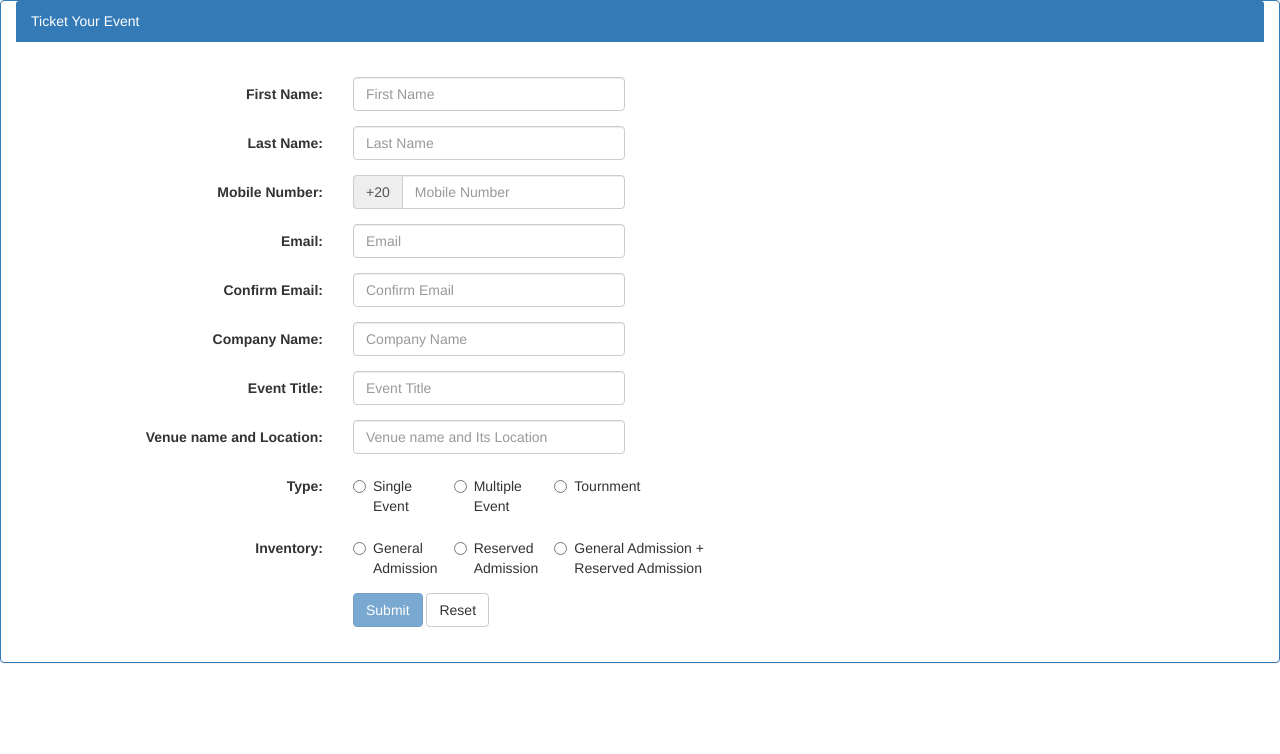
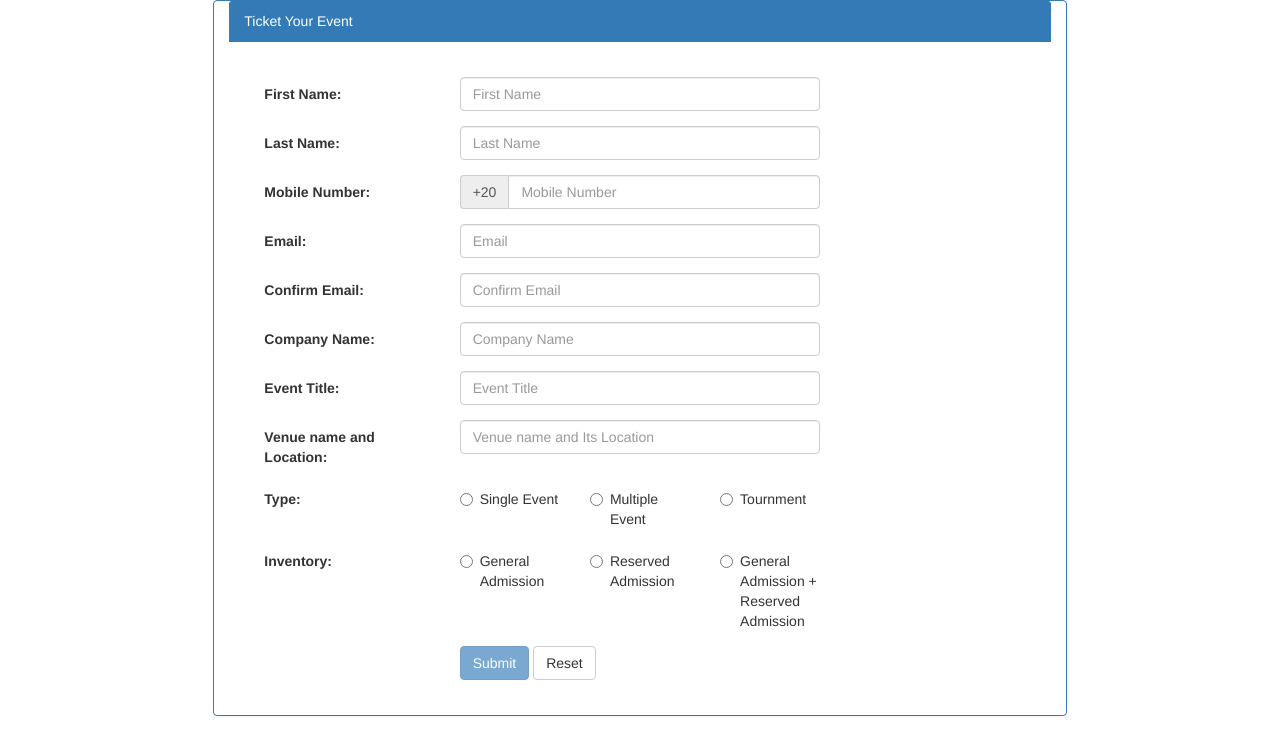
Before and after one commit to haleem112/TicketingProject, a plain HTML site: page index.html in a window 1280 px wide. Drawn offline with nearby package versions, Linux system fonts and the light colour scheme.

Commit message:
first phase

```diff
--- a/index.html
+++ b/index.html
@@ -32,15 +32,15 @@
 			margin : 0 ;
 			padding:  0 ;
 		}
-		.control-label{
+		.form-horizontal .control-label{
 			/* text-align:right; */
-			text-align:right;
+			text-align:left;
 		}
 		</style>
 		<!-- ~~~~~~~~~~~~~~~~~~~~~~~~~~~~~~~~~~~~~~~~~~~~~~~~~~~~~~~~~~~~~~~~~~~~~~~~~~~~~~~~~~~~~~~~ -->
 	</head>
 	<body ng-controller="mainCtrl">
-		<div class="panel panel-primary col-md-12">
+		<div class="panel panel-primary col-md-8 col-md-offset-2">
 
 			<!-- Default panel contents -->
 			<div class="panel-heading">Ticket Your Event</div>
@@ -49,7 +49,7 @@
 					<form class="form-horizontal" role="form" name="form">
 						<div class="form-group">
 							<label class="control-label col-xs-3" for="fname">First Name:</label>
-							<div class="col-xs-3">
+							<div class="col-xs-6">
 								<input type="text" class="form-control" id="fname" placeholder="First Name" ng-model="customer.firstName.value" required>
 								<span id="helpBlock" class="help-block error" ng-show = "customer.firstName.error.bool "><div class = "alert alert-danger">{{customer.firstName.error.length_msg}} {{customer.firstName.error.nameregex_msg}}</div></span>
 							</div>
@@ -57,7 +57,7 @@
 						<!-- ~~~~~~~~~~~~~~~~~~~~~~~~~~~~~~~~~~~~~~~~~~~~~~~~~~~~~~~~~~~~~~~~~~~~~~~~~~~~~~~~~~~~~~~~ -->
 						<div class="form-group">
 							<label class="control-label col-xs-3" for="lname">Last Name:</label>
-							<div class="col-xs-3">
+							<div class="col-xs-6">
 								<input type="text" class="form-control" id="lname" placeholder="Last Name" ng-model="customer.lastName.value" required>
 								<span id="helpBlock" class="help-block error" ng-show = "customer.lastName.error.bool "><div class = "alert alert-danger">{{customer.lastName.error.length_msg}} {{customer.lastName.error.nameregex_msg}}</div></span>
 							</div>
@@ -66,7 +66,7 @@
 
 						<div class="form-group">
 							<label class="control-label col-xs-3" for="mob">Mobile Number:</label>
-							<div class="col-xs-3">
+							<div class="col-xs-6">
 								<div class="input-group">
                              <div class="input-group-addon">+20</div>
 								<input type="text" class="form-control" id="mob" placeholder="Mobile Number" ng-model="customer.mobileNumber.value"  required>
@@ -78,7 +78,7 @@
 						<!-- ~~~~~~~~~~~~~~~~~~~~~~~~~~~~~~~~~~~~~~~~~~~~~~~~~~~~~~~~~~~~~~~~~~~~~~~~~~~~~~~~~~~~~~~~ -->
 						<div class="form-group">
 							<label class="control-label col-xs-3" for="email">Email:</label>
-							<div class="col-xs-3">
+							<div class="col-xs-6">
 								<input type="text" class="form-control" id="email" placeholder="Email" ng-model="customer.email.value" required>
 								<span id="helpBlock" class="help-block error" ng-show = "customer.email.error.bool "><div class = "alert alert-danger">{{customer.email.error.emailmobilereg_msg}}</div></span>
 							</div>
@@ -86,7 +86,7 @@
 						<!-- ~~~~~~~~~~~~~~~~~~~~~~~~~~~~~~~~~~~~~~~~~~~~~~~~~~~~~~~~~~~~~~~~~~~~~~~~~~~~~~~~~~~~~~~~ -->
 						<div class="form-group">
 							<label class="control-label col-xs-3" for="cmail">Confirm Email:</label>
-							<div class="col-xs-3 ">
+							<div class="col-xs-6">
 								<input type="text" class="form-control" id="cmail" placeholder="Confirm Email" ng-model="customer.confirmEmail.value" required>
 								<span id="helpBlock" class="help-block error" ng-show = "customer.confirmEmail.error.bool "><div class = "alert alert-danger">{{customer.confirmEmail.error.msg}}</div></span>
 							</div>
@@ -94,7 +94,7 @@
 						<!-- ~~~~~~~~~~~~~~~~~~~~~~~~~~~~~~~~~~~~~~~~~~~~~~~~~~~~~~~~~~~~~~~~~~~~~~~~~~~~~~~~~~~~~~~~ -->
 						<div class="form-group">
 							<label class="control-label col-xs-3" for="comName">Company Name:</label>
-							<div class="col-xs-3">
+							<div class="col-xs-6">
 								<input type="text" class="form-control" id="comName" placeholder="Company Name" ng-model="customer.companyName.value" required>
 								<span id="helpBlock" class="help-block error" ng-show = "customer.companyName.error.bool"><div class = "alert alert-danger">{{customer.companyName.error.length_msg}}</div></span>
 							</div>
@@ -102,7 +102,7 @@
 						<!-- ~~~~~~~~~~~~~~~~~~~~~~~~~~~~~~~~~~~~~~~~~~~~~~~~~~~~~~~~~~~~~~~~~~~~~~~~~~~~~~~~~~~~~~~~ -->
 						<div class="form-group">
 							<label class="control-label col-xs-3" for="title">Event Title:</label>
-							<div class="col-xs-3">
+							<div class="col-xs-6">
 								<input type="text" class="form-control" id="title" placeholder="Event Title" ng-model="customer.eventTitle.value" required>
 								<span id="helpBlock" class="help-block error" ng-show = "customer.eventTitle.error.bool"> <div class = "alert alert-danger">{{customer.eventTitle.error.length_msg}}</div></span>
 							</div>
@@ -110,7 +110,7 @@
 						<!-- ~~~~~~~~~~~~~~~~~~~~~~~~~~~~~~~~~~~~~~~~~~~~~~~~~~~~~~~~~~~~~~~~~~~~~~~~~~~~~~~~~~~~~~~~ -->
 						<div class="form-group">
 							<label class="control-label col-xs-3" for="location">Venue name and Location:</label>
-							<div class="col-xs-3">
+							<div class="col-xs-6">
 								<input type="text" class="form-control" id="location" placeholder="Venue name and Its Location"ng-model="customer.location.value" required>
 								<span id="helpBlock" class="help-block error" ng-show = "customer.location.error.bool ">
 									<div class = "alert alert-danger">{{customer.location.error.length_msg}} {{customer.location.error.nameregex_msg}}</div></span>
@@ -120,17 +120,17 @@
 							<!-- Radio Buttons for The Type Section -->
 							<div class="form-group" >
 								<label class="control-label col-xs-3">Type: </label>
-								<div class="col-xs-1">
+								<div class="col-xs-2">
 									<label class="radio-inline">
 										<input type="radio" name="type" value="Single" ng-model="customer.eventType.value" required > Single Event
 									</label>
 								</div>
-								<div class="col-xs-1">
+								<div class="col-xs-2">
 									<label class="radio-inline">
 										<input type="radio" name="type" value="Multiple" ng-model="customer.eventType.value" required> Multiple Event
 									</label>
 								</div>
-								<div class="col-xs-1">
+								<div class="col-xs-2">
 									<label class="radio-inline">
 										<input type="radio" name="type" value="tour" ng-model="customer.eventType.value" required> Tournment
 									</label>
@@ -140,12 +140,12 @@
 							<!-- Radio Buttons for The Inventory Section -->
 							<div class="form-group">
 								<label class="control-label col-xs-3">Inventory:</label>
-								<div class="col-xs-1">
+								<div class="col-xs-2">
 									<label class="radio-inline">
 										<input type="radio" name="inventory" value="general" ng-model="customer.inventory.value" required> General Admission
 									</label>
 								</div>
-								<div class="col-xs-1">
+								<div class="col-xs-2">
 									<label class="radio-inline">
 										<input type="radio" name="inventory" value="reserved" ng-model="customer.inventory.value"> Reserved Admission
 									</label>
@@ -159,7 +159,7 @@
 							<!-- ~~~~~~~~~~~~~~~~~~~~~~~~~~~~~~~~~~~~~~~~~~~~~~~~~~~~~~~~~~~~~~~~~~~~~~~~~~~~~~~~~~~~~~~~ -->
 							<div class="form-group">
 								<div class="col-xs-offset-3 col-xs-9">
-									<input type="submit" class="btn btn-primary" value="Submit" ng-click ="clicked()" ng-disabled = "done">
+									<input type="submit" class="btn btn-primary" value="Submit" ng-click ="clicked()" ng-disabled = "done()">
 
 									<input type="reset" class="btn btn-default" value="Reset" >
 								</div>
--- a/js/controllers/mainCtrl.js
+++ b/js/controllers/mainCtrl.js
@@ -1,17 +1,18 @@
 app.controller("mainCtrl" , function($scope , fact1)
 {
+	//-----------------------Object to be sent-----------------------//
 	var user = $scope.user = {
         firstName : "" ,
         lastName : "" ,
         mobileNumber : "" ,
         email : "" ,
         companyName : "" ,
-        evetTitle : "" ,
+        eventTitle : "" ,
         location : "" ,
         eventType : "" ,
         inventory : ""
     };
-//-----------------------Customer Object-----------------------//
+  //-----------------------Customer Object-----------------------//
 	var customer = $scope.customer = {};
 
 	customer.firstName =
@@ -75,7 +76,6 @@ app.controller("mainCtrl" , function($scope , fact1)
 	//-----------------------Regex Object-----------------------//
 
 	var regex = $scope.regex = {} ;
-
 	regex =
 	{
 		name :
@@ -104,9 +104,16 @@ app.controller("mainCtrl" , function($scope , fact1)
 		}
 	};
 
+//-----------------------clicked copies the values of customer object to user object-----------------------//
 
-$scope.clicked = function (){
-	console.log(customer) ;
+$scope.clicked = function(){
+fact1.create(customer,user) ;
+console.log(user) ;
+}
+//-----------------------Change submit button from disabled to enabled -----------------------//
+$scope.done = function (){
+
+	return fact1.btn_disabled(customer) ;
 }
 
 //----------------------- Watchers -----------------------//
@@ -159,10 +166,7 @@ $scope.$watch ('customer.eventTitle', function(val)
 			fact1.check_Length (val, regex.name)
 	},true);
 
-$scope.clicked = function(){
-fact1.create(customer,user) ;
-}
 
-$scope.done = fact1.btn_disabled(customer) ;
+
 
 });
--- a/js/factories/factories.js
+++ b/js/factories/factories.js
@@ -3,30 +3,31 @@ app.factory('fact1', function(){
 	return {
 		btn_disabled : function (customer)
         {
-			var done = customer.firstName.value && !customer.firstName.error.bool&&
+                var finish = customer.firstName.value && !customer.firstName.error.bool&&
                 customer.lastName.value && !customer.lastName.error.bool &&
                 customer.mobileNumber.value && !customer.mobileNumber.error.bool &&
+                customer.location.value && !customer.location.error.bool &&
+                customer.eventTitle.value && !customer.eventTitle.error.bool &&
                 customer.email.value && !customer.email.error.bool &&
                 customer.confirmEmail.value && !customer.confirmEmail.error.bool &&
-			customer.location.value && !customer.location.error.bool &&
-			customer.enenttitle.value && !customer.EnentTitle.error.bool &&
                 customer.eventType.value && !customer.eventType.error.bool &&
-			customer.inventory.value && !customer.inventory.error.bool &&
-			customer.companyName.value && !customer.companyName.error.bool ;
+                customer.inventory.value && !customer.inventory.error.bool&&
+                customer.companyName.value && !customer.companyName.error.bool;
 
-			return !done ;
-		},
+    return !finish ;
+        } ,
 
 		create : function (customer , user)
 		{
 			user.firstName    = customer.firstName.value ;
-			user.lastNAme     =customer.lastName.value ;
+			user.lastName     =customer.lastName.value ;
 			user.mobileNumber = customer.mobileNumber.value ;
 			user.email        = customer.email.value ;
 			user.eventTitle   = customer.eventTitle.value ;
 			user.location     = customer.location.value ;
 			user.eventType    = customer.eventType.value ;
 			user.inventory    = customer.inventory.value ;
+			user.companyName  = customer.companyName.value;
 
 			console.log(user) ;
 		} ,
```
Lines whose indentation alone changed are shown as unchanged.
